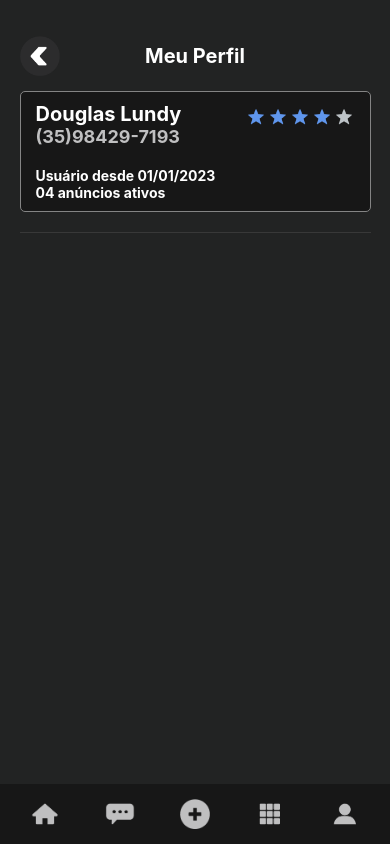
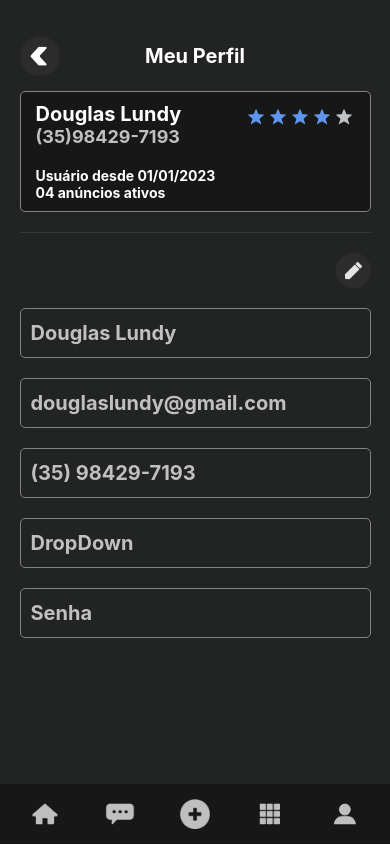
Before and after one commit to douglaslundy/sysshopMobile, a React Native app: screen /UserProfile in a window 390 px wide. Built offline with nearby package versions, Linux system fonts and the light colour scheme.

Commit message:
created unalterable form

```diff
--- /dev/null
+++ b/src/components/UserProfile/Form/FieldsDisabled/index.tsx
@@ -0,0 +1,26 @@
+import React from 'react'
+import { InputDisabled, PlaceholderDisabled } from './styled'
+
+const FieldsDisabled = () => {
+  return (
+    <>
+      <InputDisabled>
+        <PlaceholderDisabled>Douglas Lundy</PlaceholderDisabled>
+      </InputDisabled>
+      <InputDisabled>
+        <PlaceholderDisabled>douglaslundy@gmail.com</PlaceholderDisabled>
+      </InputDisabled>
+      <InputDisabled>
+        <PlaceholderDisabled>(35) 98429-7193</PlaceholderDisabled>
+      </InputDisabled>
+      <InputDisabled>
+        <PlaceholderDisabled>DropDown</PlaceholderDisabled>
+      </InputDisabled>
+      <InputDisabled>
+        <PlaceholderDisabled>Senha</PlaceholderDisabled>
+      </InputDisabled>
+    </>
+  )
+}
+
+export default FieldsDisabled
--- /dev/null
+++ b/src/components/UserProfile/Form/FieldsDisabled/styled.ts
@@ -0,0 +1,12 @@
+import styled from "styled-components/native";
+import { InputContainer } from "../styled";
+
+export const InputDisabled = styled(InputContainer)`
+    background-color: transparent;
+`;
+
+export const PlaceholderDisabled = styled.Text`
+    font-size: 20px;
+    font-weight: bold;
+    color: ${({theme}) => theme.colors.secondaryText}
+`;
--- /dev/null
+++ b/src/components/UserProfile/Form/index.tsx
@@ -0,0 +1,24 @@
+import { Alert } from 'react-native';
+import React from 'react'
+import { BtnImg, Container, EditBtn, EditBtnContainer } from './styled';
+import FieldsDisabled from './FieldsDisabled';
+
+const btnImg = require("../../../../assets/icons/edit.png")
+const Form = () => {
+  return (
+    <Container>
+      <EditBtnContainer>
+        <EditBtn
+          onPress={() => {
+            Alert.alert("Modificado");
+          }}
+        >
+          <BtnImg source={btnImg} />
+        </EditBtn>
+      </EditBtnContainer>
+      <FieldsDisabled />
+    </Container>
+  )
+}
+
+export default Form;
--- /dev/null
+++ b/src/components/UserProfile/Form/styled.ts
@@ -0,0 +1,33 @@
+import styled from "styled-components/native";
+
+export const Container = styled.View`
+    width: 100%;
+    margin: 20px 0;
+`;
+
+export const EditBtnContainer = styled.View`
+    width: 90%;
+    align-items: flex-end;
+    margin: 0 auto;
+    margin-bottom: 10px;
+`;
+
+export const EditBtn = styled.TouchableOpacity``;
+
+export const BtnImg = styled.Image.attrs({
+    resizeMode: 'contain'
+})`
+    width: 35px;
+    height: 35px;
+`;
+
+export const InputContainer = styled.View`
+    width: 90%;
+    height: 50px;
+    border:  1px solid ${({theme}) => theme.colors.borderColor};
+    background-color: ${({theme}) => theme.colors.background};
+    border-radius: 5px;
+    margin:  10px auto;
+    padding-left: 10px;
+    justify-content: center;
+`;
--- a/src/screens/UserProfile/index.tsx
+++ b/src/screens/UserProfile/index.tsx
@@ -4,6 +4,7 @@ import { Container } from './styled'
 import NavBar from '../../components/common/NavBar'
 import DefaultTitle from '../../components/common/DefaultTitle'
 import ProfileInfo from '../../components/common/ProfileInfo'
+import Form from '../../components/UserProfile/Form'
 
 const UserProfile = () => {
   return (
@@ -11,6 +12,7 @@ const UserProfile = () => {
     <Container>
         <DefaultTitle fontSize={20} title="Meu Perfil" />
         <ProfileInfo />
+        <Form />
     </Container>
     <NavBar />
     </>
```
